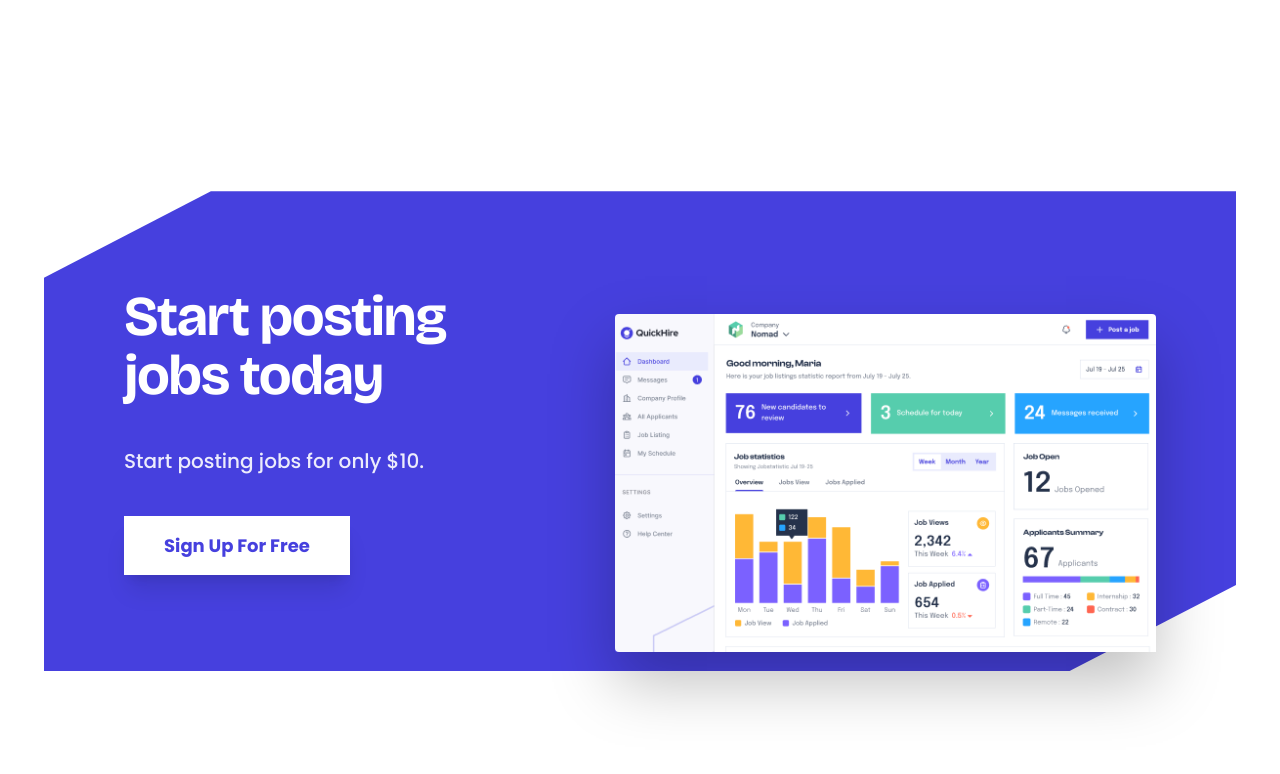
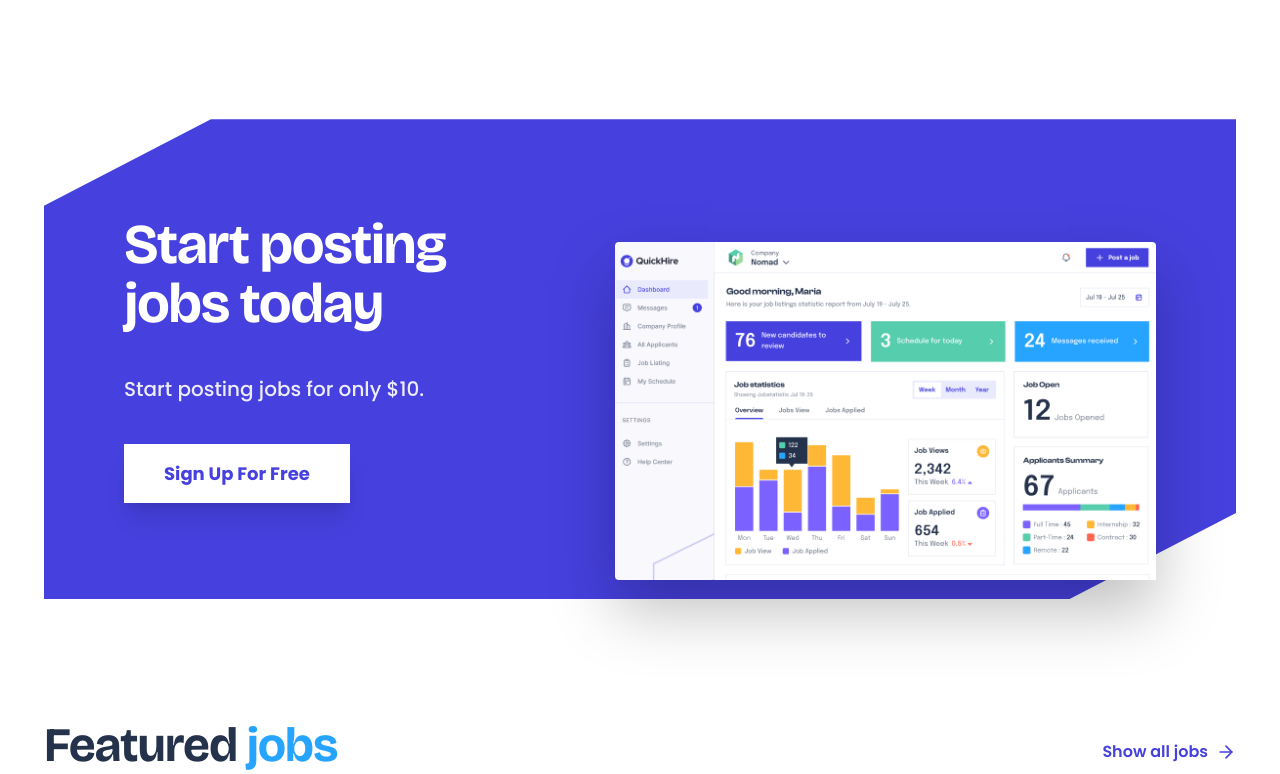
Before and after one commit to Alok4D/quick-hire-assessment, a Next.js app: page / in a window 1280 px wide. Shown: the part 1706-2480 px from the top of the page. Built offline with nearby package versions, Linux system fonts and the light colour scheme.

Commit message:
solved all build error!

```diff
--- a/app/(home)/_components/CallToAction.tsx
+++ b/app/(home)/_components/CallToAction.tsx
@@ -1,10 +1,10 @@
-import React from 'react';
+
 import Image from 'next/image';
 
 export default function CallToAction() {
   return (
     // Outer section to provide spacing around the banner
-    <section className="w-full bg-white flex justify-center items-center py-16 lg:py-24">
+    <section className="w-full bg-white flex justify-center items-center py-6 lg:py-6">
 
       {/* Main Container locked to 1192px max-width */}
       <div className="relative max-w-[1192px] w-full lg:px-0 md:px-8">
```
